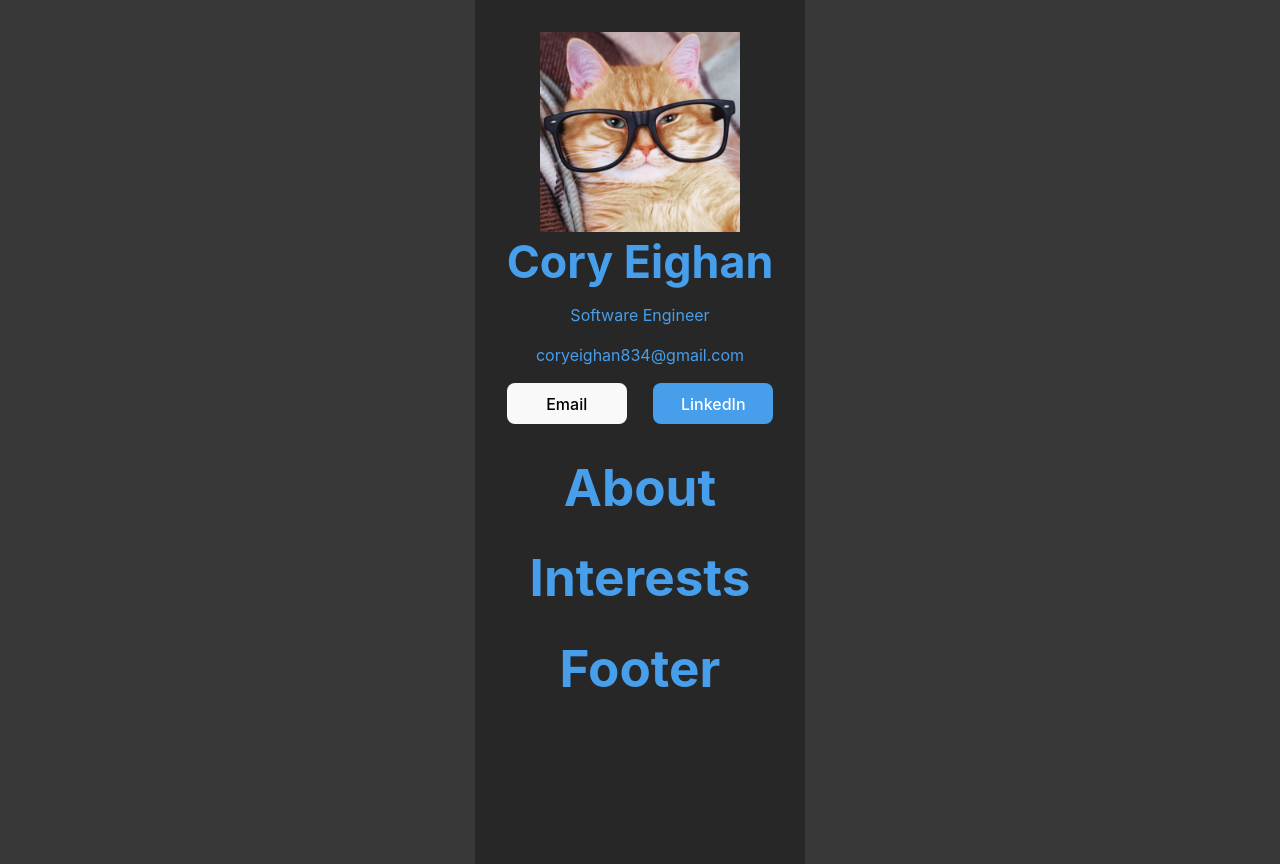
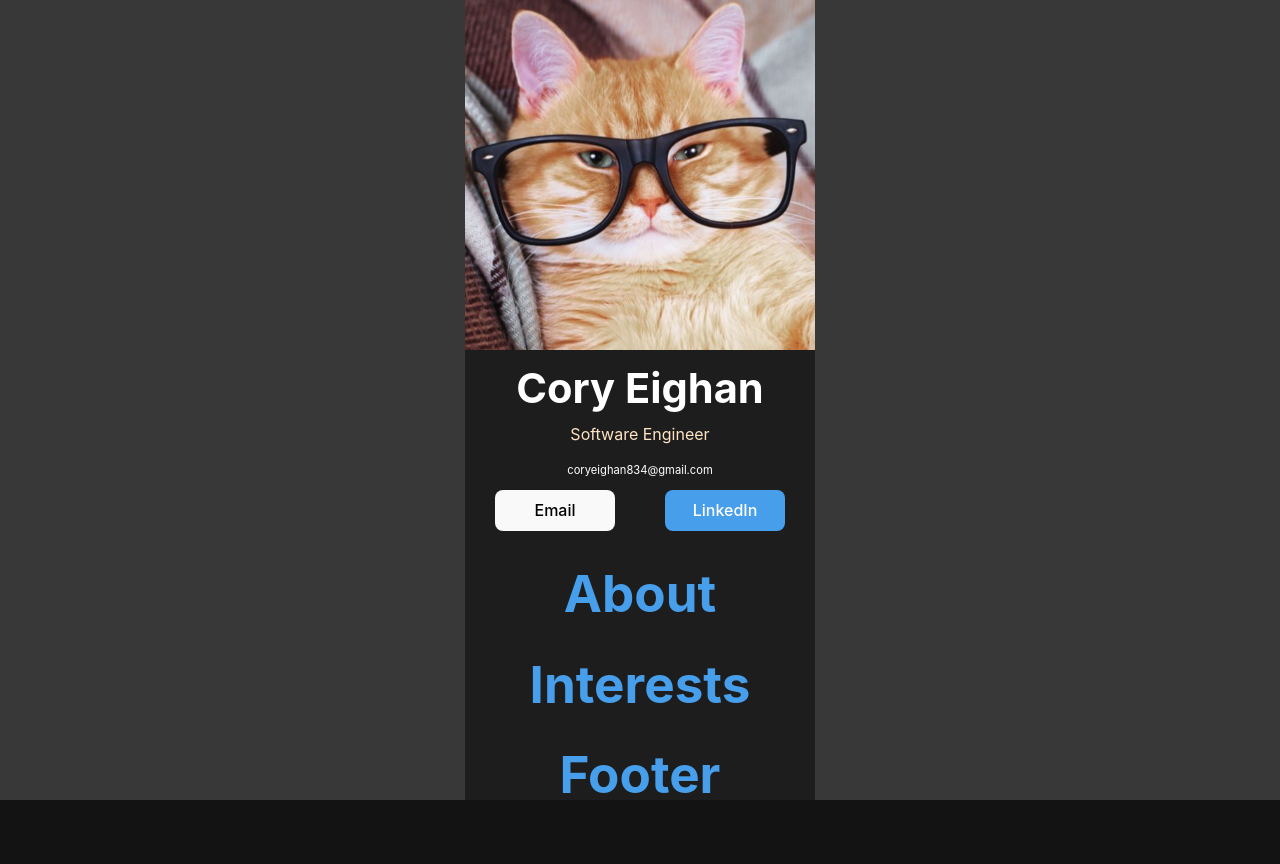
Before and after one commit to zephyr834/digital-business-card, a React (Vite) app: page / in a window 1280 px wide. After the commit the page ends 805 px from the top, so only its background shows below. Built offline with nearby package versions, Linux system fonts and the light colour scheme.

Commit message:
Finished CSS on Info

```diff
--- a/src/App.css
+++ b/src/App.css
@@ -1,12 +1,13 @@
 #root {
-  max-width: 1280px;
+  width: 350px;
   height: 800px;
 
   margin: 0 auto;
-  padding: 2rem;
   text-align: center;
-  background-color: rgb(39, 39, 39);
+  background-color: rgb(29, 29, 29);
 }
+
+
 
 .logo {
   height: 6em;
--- a/src/App.jsx
+++ b/src/App.jsx
@@ -7,12 +7,12 @@ import './App.css'
 function App() {
 
   return (
-    <>
+    <div>
       <Info />
       <About />
       <Interests />
       <Footer />
-    </>
+    </div>
   )
 }
 
--- a/src/components/info/Info.jsx
+++ b/src/components/info/Info.jsx
@@ -5,14 +5,15 @@ import "./../../styles/Info.css"
 export default function Info() {
 
     return (
-        <div className="content">
+        <>
             <img src={ProfilePhoto} alt="cat-with-glasses" className="profile--pic" />
-            <div className="description">
+            <div className="content">
                 <h1 className="name">Cory Eighan</h1>
-                <p className="position">Software Engineer</p>
-                <p>coryeighan834@gmail.com</p>
+                <p className="career">Software Engineer</p>
+                <p className="email">coryeighan834@gmail.com</p>
+                <InfoLinks />
             </div>
-            <InfoLinks />
-        </div>
+
+        </>
     )
 }
--- a/src/styles/Info.css
+++ b/src/styles/Info.css
@@ -1,17 +1,26 @@
 .content {
-    margin: 0;
+    margin: 10px 30px;
+    max-width: 100%;
+    color: white
 }
 
 .profile--pic {
-    width: 200px;
+    max-width: 100%;
+    height: auto;
+    align-content: center;
 
 }
 
 .name {
-    font-size: 2.8em;
+    font-size: 2.6em;
     margin: 0;
 }
 
-.position {
-    /* margin-top: 0px; */
+.career {
+    margin-top: 10px;
+    color:bisque;
 }
+
+.email {
+    font-size: 0.7em;
+}
--- a/src/styles/InfoLinks.css
+++ b/src/styles/InfoLinks.css
@@ -1,6 +1,5 @@
 .info--links {
     display: flex;
-
 }
 
 .info--links > a > button {
```
